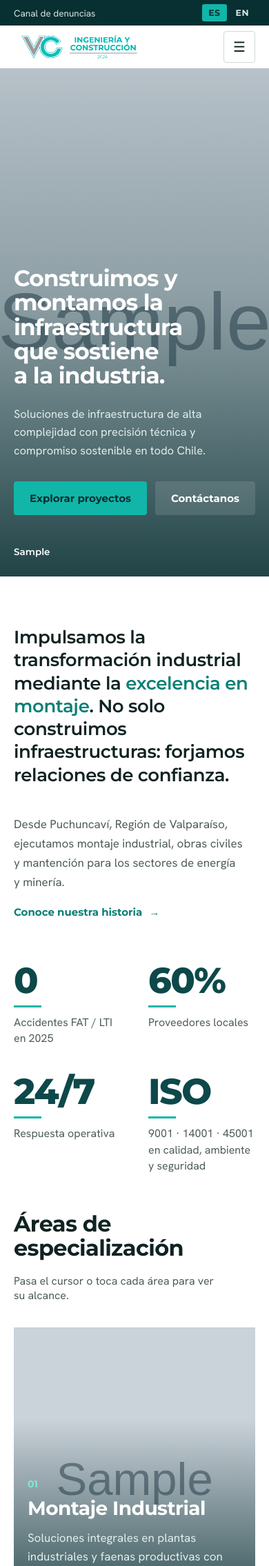
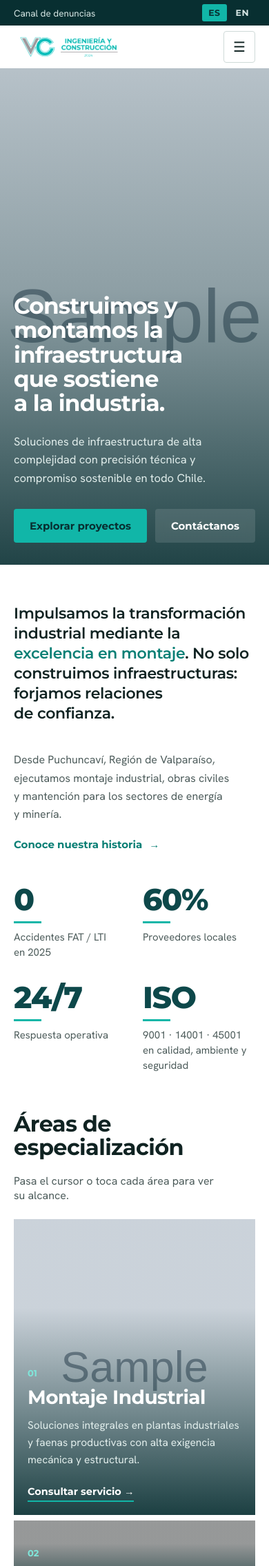
Before and after one commit to lordPobre/PaginaWeb_VC, a Django app: page / in a window 390 px wide. Shown: the top 2271 px of the page at 69% size. Run offline with Django 5.2, Linux system fonts and the light colour scheme; tables that the repository leaves empty hold one stand-in row (values such as "Sample post"); grey boxes marked "Sample" are stand-in pictures; grey boxes are pictures that could not be loaded.

Commit message:
Fix contacto

```diff
--- a/core/static/core/css/vc.css
+++ b/core/static/core/css/vc.css
@@ -29,7 +29,7 @@
 *, *::before, *::after { box-sizing: border-box; }
 html { scroll-behavior: smooth; }
 body { margin: 0; }
-img { max-width: 100%; }
+img { max-width: 100%; height: auto; }
 [hidden] { display: none !important; }
 h1, h2, h3, h4 { margin-top: 0; }
 button, input, select, textarea { font: inherit; }
@@ -101,7 +101,7 @@ body { font-family: var(--vc-font-body); color: var(--vc-ink); -webkit-font-smoo
 @media (max-width: 479px) {
   .vc-header__cta { display: none; }
   .vc-mobile-nav .vc-mobile-nav__cta { display: flex; }
-  .vc-header__logo img { width: 190px; }
+  .vc-header__logo img { width: 160px; }
 }
 
 /* ---------- Mensajes Django ---------- */
@@ -121,8 +121,9 @@ body { font-family: var(--vc-font-body); color: var(--vc-ink); -webkit-font-smoo
 .vc-hero__sub { font-size: clamp(17px, 1.4vw, 20px); line-height: 1.6; max-width: 56ch; margin: 24px 0 0; color: #e2eeec; }
 .vc-hero__ctas { display: flex; flex-wrap: wrap; gap: 12px; margin-top: 32px; }
 @media (max-width: 759px) {
-  .vc-hero { min-height: 0; }
-  .vc-hero__inner { padding-top: 34vh; }
+  .vc-hero { min-height: min(86svh, 720px); }
+  .vc-hero__inner { padding-top: 96px; }
+  .vc-hero__slide.is-active img { transform: scale(1.03); }
   .vc-hero__eyebrow { display: none; }
   .vc-hero h1 { font-size: clamp(30px, 8.4vw, 40px); }
   .vc-hero__sub { font-size: 16.5px; }
@@ -178,9 +179,11 @@ body { font-family: var(--vc-font-body); color: var(--vc-ink); -webkit-font-smoo
 .vc-panel.is-active .vc-panel__open { opacity: 1; transform: translateY(0); }
 @media (max-width: 759px) {
   .vc-panels { flex-direction: column; height: auto; }
-  .vc-panel, .vc-panel.is-active { flex: none; height: 96px; }
-  .vc-panel.is-active { height: 440px; }
-  .vc-panel__closed strong { writing-mode: horizontal-tb; transform: none; }
+  .vc-panel, .vc-panel.is-active { flex: none; height: 112px; }
+  .vc-panel.is-active { height: clamp(380px, 110vw, 480px); }
+  .vc-panel > img, .vc-panel.is-active > img { transform: none; }
+  .vc-panel__closed strong { writing-mode: horizontal-tb; transform: none; font-size: 19px; }
+  .vc-panel__open p { font-size: 15.5px; }
 }
 
 /* ---------- Proyectos (carrusel) ---------- */
@@ -464,3 +467,37 @@ a.vc-prow__media { display: block; }
 .vc-gallery img { width: 100%; height: 100%; object-fit: cover; display: block; transition: transform .6s ease; }
 .vc-gallery a:hover img { transform: scale(1.04); }
 .vc-gallery figcaption { font-size: 14px; color: var(--vc-muted); margin-top: 8px; }
+
+/* ---------- Móvil: proporciones de imágenes ---------- */
+@media (max-width: 759px) {
+  .vc-projects__media { aspect-ratio: 4 / 3; }
+  .vc-projects__tag { left: 12px; top: 12px; }
+  .vc-thumbs { gap: 8px; }
+  .vc-contact__media { min-height: 0; aspect-ratio: 4 / 5; max-height: 560px; }
+  .vc-contact__info { grid-template-columns: 1fr; gap: 14px; }
+  .vc-ods img { width: 44px; height: 44px; }
+  .vc-page-hero { min-height: clamp(300px, 62vw, 420px); }
+  .vc-page-hero .vc-wrap { padding-top: 88px; padding-bottom: 32px; }
+  .vc-page-hero h1 { font-size: clamp(32px, 9vw, 44px); }
+  .vc-split__media, .vc-prow__media, .vc-gallery a { aspect-ratio: 4 / 3; }
+  .vc-post__media { aspect-ratio: 16 / 10; }
+  .vc-gallery { grid-template-columns: repeat(2, minmax(0, 1fr)); gap: 10px; }
+  .vc-gallery figcaption { font-size: 13px; }
+  .vc-cert img { height: 52px; }
+  .vc-footer__brand img { width: 240px; }
+  .vc-footer__datos { max-width: 240px; }
+  .vc-footer__iso img { height: 42px; }
+}
+
+/* Inicio en móvil */
+.vc-hero__tabs:has(> .vc-hero__tab:only-child) { display: none; }
+@media (max-width: 759px) {
+  .vc-about { padding-top: 56px; }
+  .vc-about__statement { font-size: 22px; line-height: 1.32; }
+  .vc-about__side p { font-size: 16px; }
+  .vc-stats { gap: 32px 24px; margin-top: 48px; }
+  .vc-stat__value { font-size: 44px; }
+  .vc-stat__label { font-size: 15px; }
+  .vc-areas__head { margin-bottom: 24px; }
+  .vc-panel__num { font-size: 13px; }
+}
--- a/core/templates/core/base.html
+++ b/core/templates/core/base.html
@@ -22,8 +22,6 @@
   <div class="vc-topbar">
     <div class="vc-wrap">
       <div class="vc-topbar__group vc-topbar__contact">
-        <a href="tel:+56993824279">+56 9 9382 4279</a>
-        <a href="mailto:svega@vcchile.cl">svega@vcchile.cl</a>
       </div>
       <div class="vc-topbar__group">
         <a href="#" class="vc-hide-sm" data-i18n="trabaja">Trabaja con nosotros</a>
--- a/skic_vc_project/settings.py
+++ b/skic_vc_project/settings.py
@@ -1,8 +1,13 @@
+import mimetypes
 import os
 from pathlib import Path
 
 import dj_database_url
 from dotenv import load_dotenv
+
+# Windows a veces registra .css/.js como text/plain y el navegador los rechaza (nosniff).
+mimetypes.add_type('text/css', '.css', True)
+mimetypes.add_type('text/javascript', '.js', True)
 
 BASE_DIR = Path(__file__).resolve().parent.parent
 load_dotenv(BASE_DIR / '.env')
@@ -19,6 +24,7 @@ INSTALLED_APPS = [
     'django.contrib.contenttypes',
     'django.contrib.sessions',
     'django.contrib.messages',
+    'whitenoise.runserver_nostatic',   # WhiteNoise sirve los estáticos también con runserver
     'django.contrib.staticfiles',
     'storages',
     'core',
```
Also changed, not shown: 3 other files.
